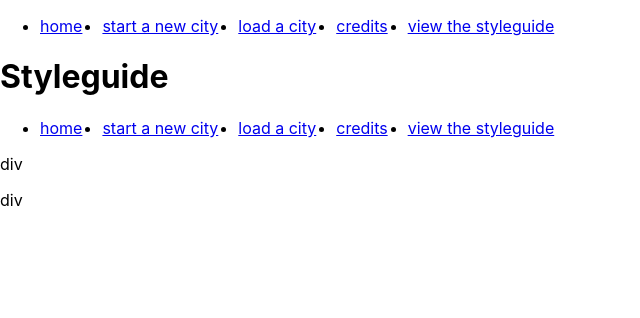
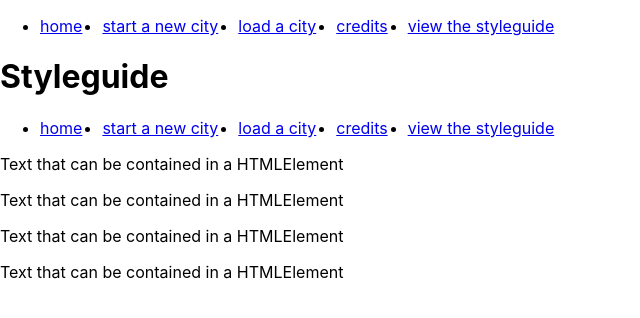
Before and after one commit to danihall/oss-sim-city, a React (Create React App) app: page /styleguide in a window 1280 px wide. Shown: the top 318 px of the page, without its empty margins (0-640 px from the left). Built offline with nearby package versions, Linux system fonts and the light colour scheme.

Commit message:
fix fucking typescript - add todo

```diff
--- a/src/components/TextBlock/TextBlock.tsx
+++ b/src/components/TextBlock/TextBlock.tsx
@@ -1,6 +1,8 @@
 interface ITextBlockProps {
   children: React.ReactNode;
   fake_Prop?: string;
+  sisi?: number;
+  test?: boolean;
 }
 
 const TextBlock = ({ children }: ITextBlockProps) => {
--- a/src/pages/StyleguidePage/StyleguidePage.tsx
+++ b/src/pages/StyleguidePage/StyleguidePage.tsx
@@ -1,6 +1,8 @@
 import components_data from "./componentsToRender.json";
 
 import * as components from "./index";
+
+type TComponent = keyof typeof components;
 
 const StyleguidePage = () => {
   return (
@@ -9,16 +11,10 @@ const StyleguidePage = () => {
       <div>
         {Object.entries(components_data).map(
           ([component_name, { props_variants }]) => {
-            const Component =
-              components[component_name as keyof typeof components];
-
-            if (!props_variants.length) {
-              // @ts-expect-error
-              return <Component />;
-            }
+            const Component = components[component_name as TComponent];
 
             return props_variants.map((props, index) => {
-              const { children, ...props_to_apply } = props;
+              const { children, ...props_to_apply } = props as any;
               return (
                 <div key={index.toString()}>
                   <Component {...props_to_apply}>
--- a/src/pages/StyleguidePage/componentsToRender.json
+++ b/src/pages/StyleguidePage/componentsToRender.json
@@ -1 +1,32 @@
-{"Nav":{"props_variants":[]},"TextBlock":{"props_variants":[{"children":"div","fake_Prop?":"Bacon ipsum dolor amet buffalo prosciutto corned beef meatball ribeye, jerky shoulder cow short ribs frankfurter."},{"children":"div"}]}}
+{
+  "Nav": {
+    "props_variants": [
+      {}
+    ]
+  },
+  "TextBlock": {
+    "props_variants": [
+      {
+        "children": "Text that can be contained in a HTMLElement",
+        "fake_Prop?": "Bacon ipsum dolor amet buffalo prosciutto corned beef ribeye, jerky shoulder cow short ribs frankfurter.",
+        "sisi?": 1679353414771,
+        "test?": true
+      },
+      {
+        "children": "Text that can be contained in a HTMLElement",
+        "sisi?": 1679353414771,
+        "test?": true
+      },
+      {
+        "children": "Text that can be contained in a HTMLElement",
+        "fake_Prop?": "Bacon ipsum dolor amet buffalo prosciutto corned beef ribeye, jerky shoulder cow short ribs frankfurter.",
+        "test?": true
+      },
+      {
+        "children": "Text that can be contained in a HTMLElement",
+        "fake_Prop?": "Bacon ipsum dolor amet buffalo prosciutto corned beef ribeye, jerky shoulder cow short ribs frankfurter.",
+        "sisi?": 1679353414771
+      }
+    ]
+  }
+}
```
Also changed, not shown: 2 other files (tests, documents, lock files or other folders).
